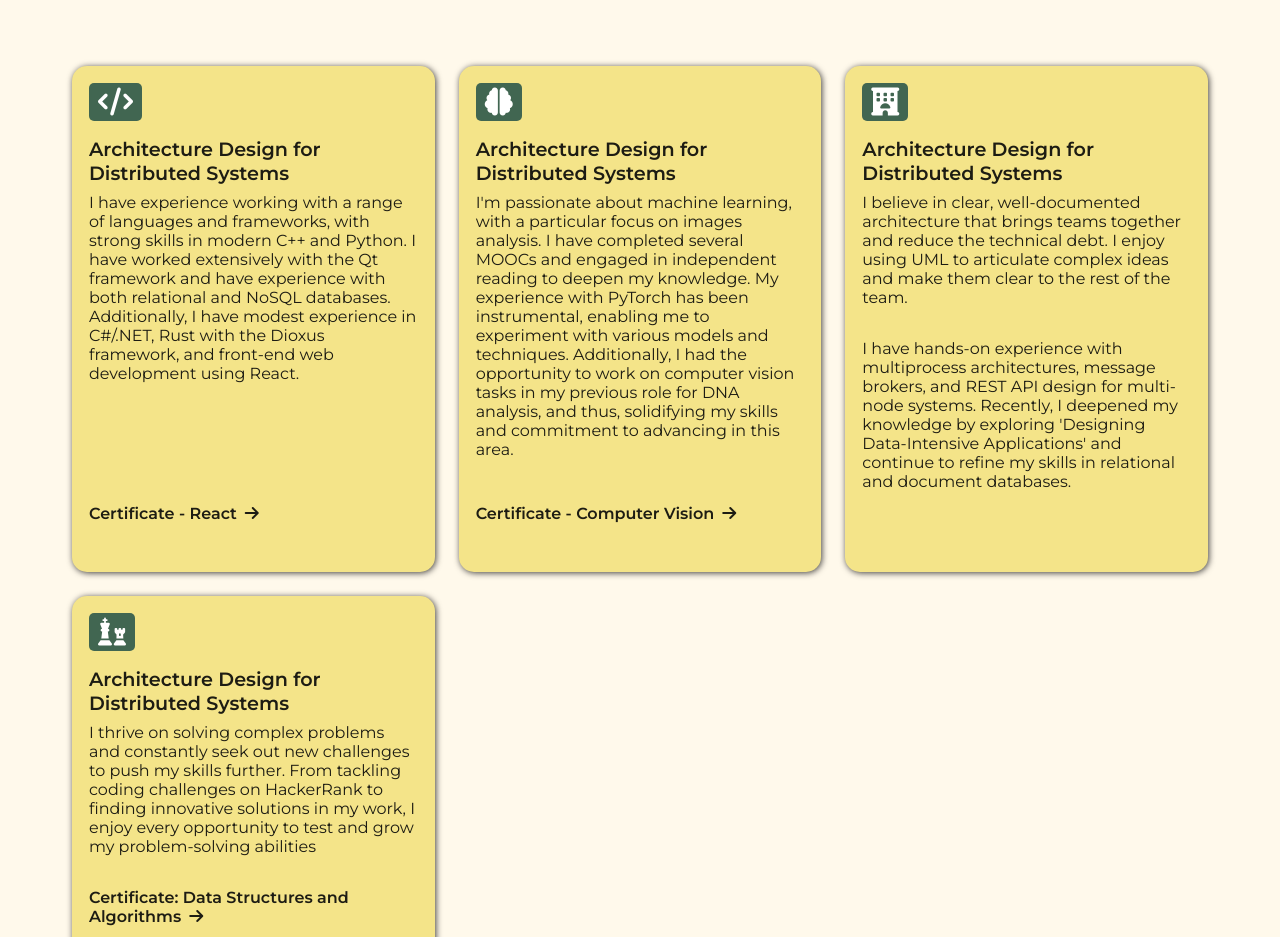
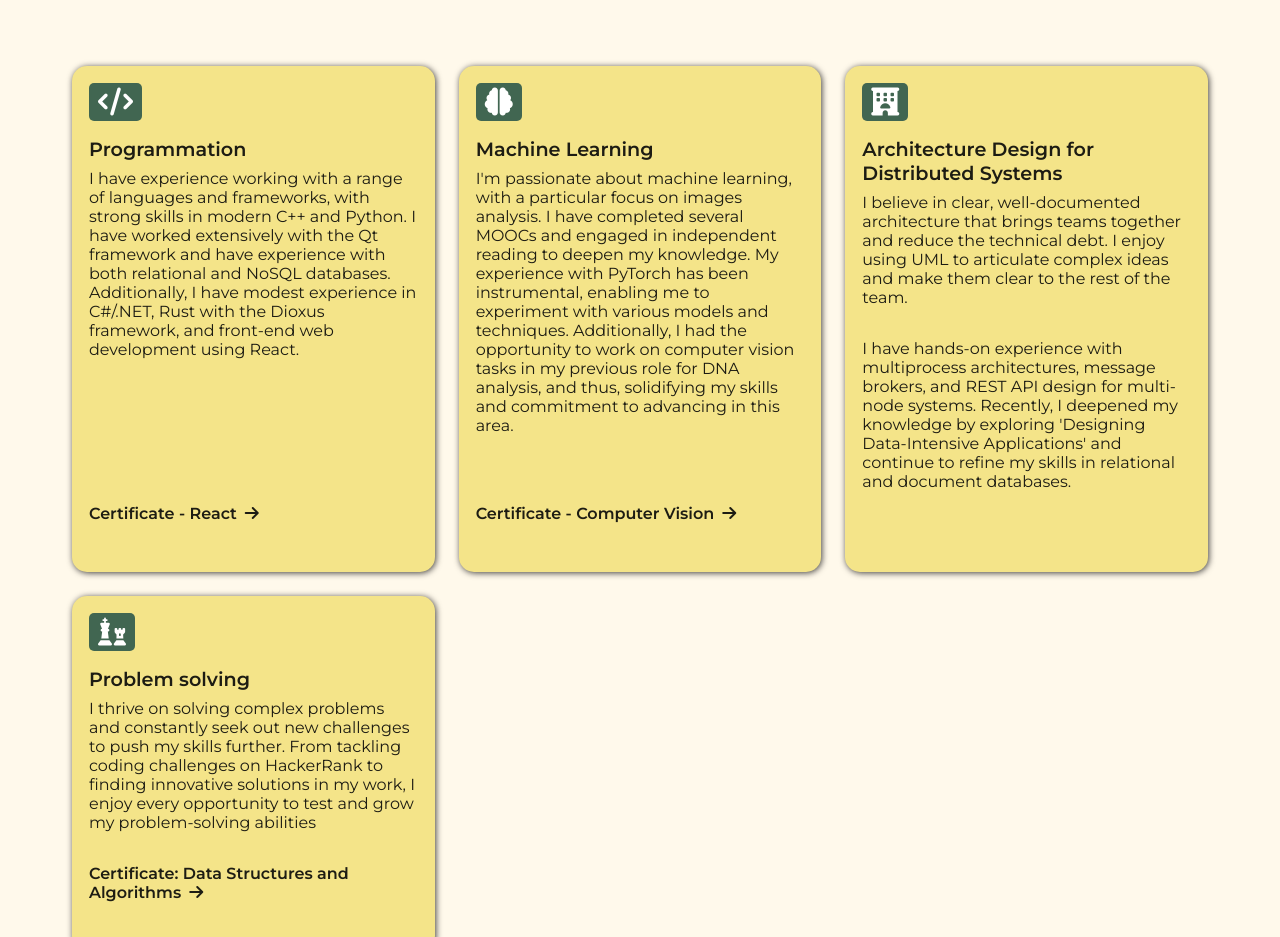
Before and after one commit to DorianPinaud/dorianpinaud-portfolio, a React (Create React App) app: page / in a window 1280 px wide. Shown: the part 1020-1957 px from the top of the page. Built offline with nearby package versions, Linux system fonts and the light colour scheme.

Commit message:
fix title on skills

```diff
--- a/src/components/Skills/Skill.tsx
+++ b/src/components/Skills/Skill.tsx
@@ -17,7 +17,7 @@ export default function Skill({ title, content, second_content, icon_name, link,
                 <span>
                     <i className={icon_name}></i>
                 </span>
-                <h4>Architecture Design for Distributed Systems</h4>
+                <h4>{title}</h4>
                 <p>
                     {content}
                 </p>
```
